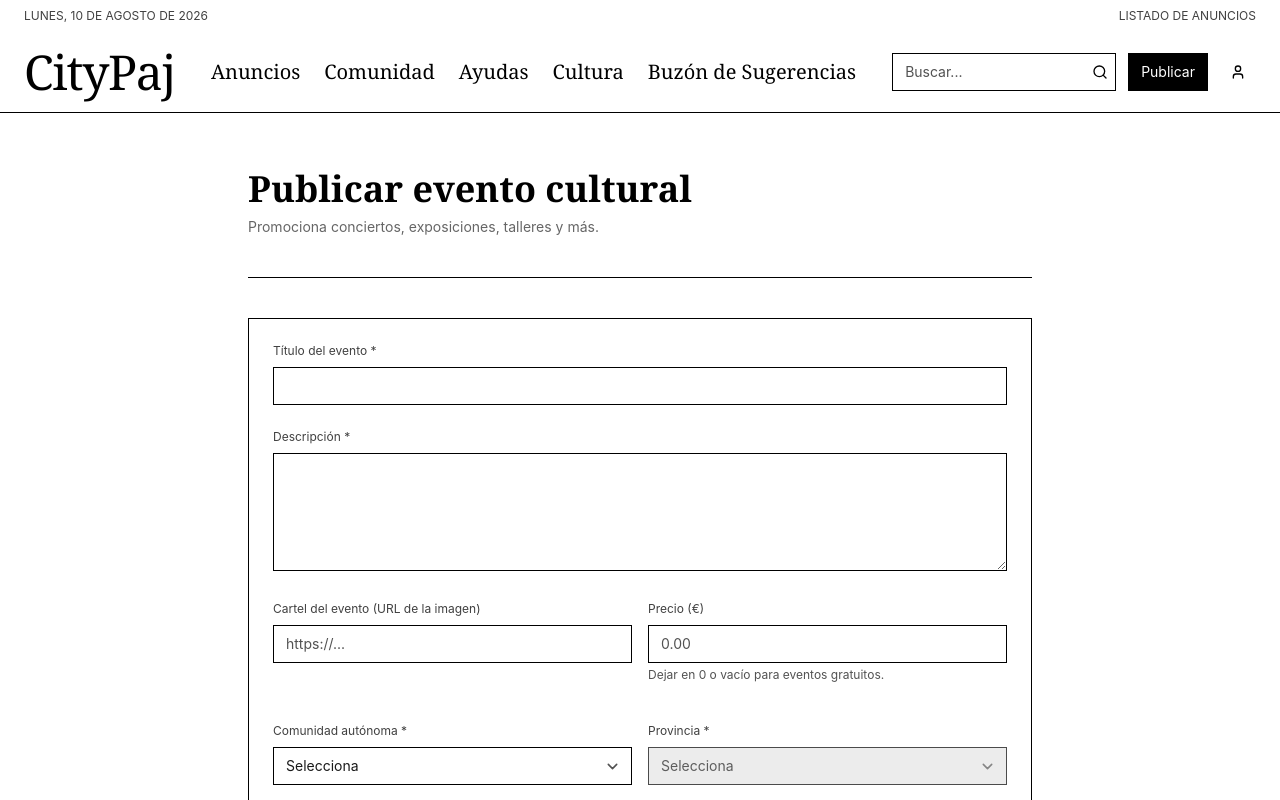
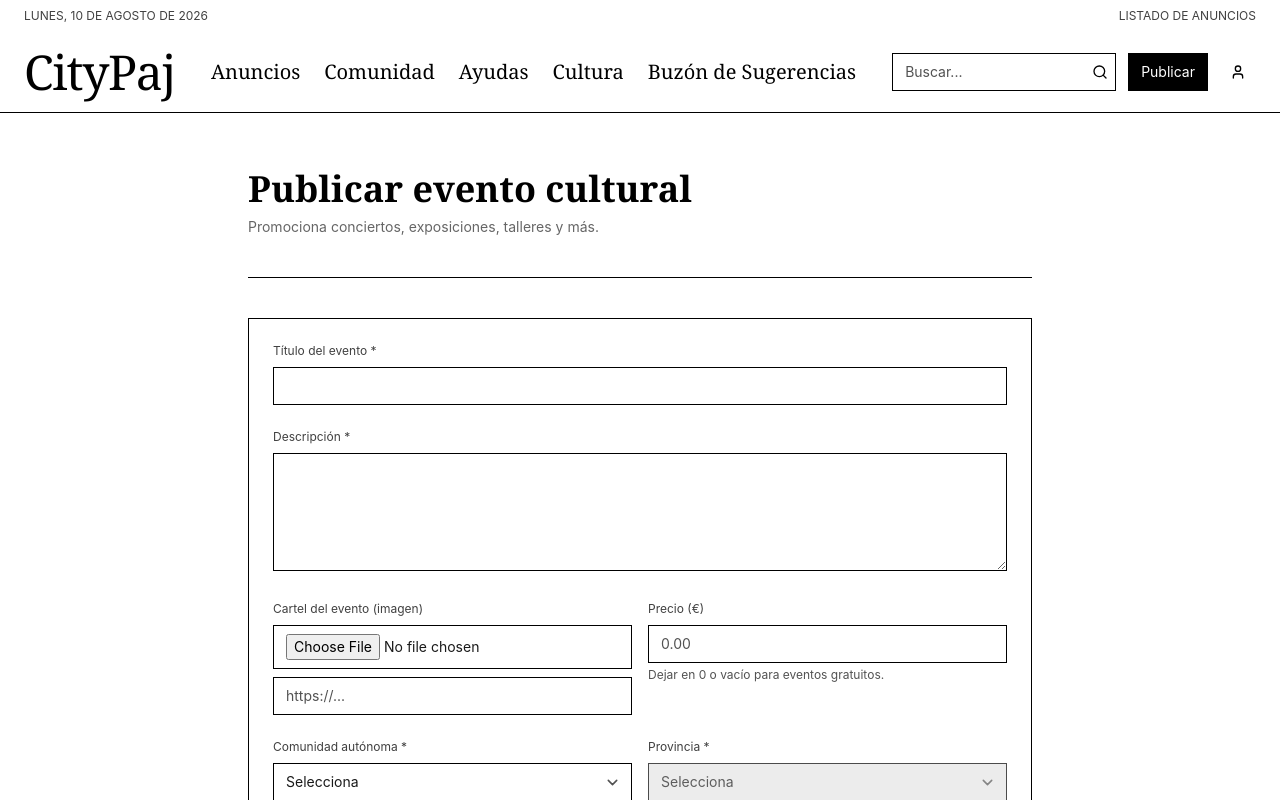
Before and after one commit to carmendmv/citypaj, a Next.js app in the folder frontend/: page /publicar/cultura in a window 1280 px wide. Shown: the top 800 px of the page. Built offline with nearby package versions, Linux system fonts and the light colour scheme.

Commit message:
Permite publicar anuncios con todas las categorias y adjuntar carteles

```diff
--- a/frontend/src/app/publicar/cultura/page.tsx
+++ b/frontend/src/app/publicar/cultura/page.tsx
@@ -24,6 +24,7 @@ export default function PublicarCulturaPage() {
   const [acceptedRules, setAcceptedRules] = useState(false);
 
   const [loading, setLoading] = useState(false);
+  const [subiendoCartel, setSubiendoCartel] = useState(false);
   const [error, setError] = useState<string | null>(null);
   const [success, setSuccess] = useState(false);
   const [resultado, setResultado] = useState<{ id?: string; estado?: string; motivo?: string } | null>(null);
@@ -36,6 +37,25 @@ export default function PublicarCulturaPage() {
       setNombre(user.nombre || '');
     }
   }, [user]);
+
+  const handleCartelUpload = async (file: File) => {
+    setSubiendoCartel(true);
+    try {
+      const formData = new FormData();
+      formData.append('imagen', file);
+      const res = await fetch('/api/upload/imagen', { method: 'POST', body: formData });
+      const json = await res.json();
+      if (json.success) {
+        setCartelUrl(json.url);
+      } else {
+        setError(json.error || 'Error al subir el cartel.');
+      }
+    } catch {
+      setError('Error al subir el cartel.');
+    } finally {
+      setSubiendoCartel(false);
+    }
+  };
 
   const onSubmit = async () => {
     setError(null);
@@ -67,7 +87,7 @@ export default function PublicarCulturaPage() {
         body: JSON.stringify({
           titulo,
           descripcion,
-          categoria: 'Cultura',
+          categoria: 'cultura',
           subcategoria: 'Evento',
           cartel_url: cartelUrl || undefined,
           precio: precio ? Number(precio) : undefined,
@@ -158,12 +178,22 @@ export default function PublicarCulturaPage() {
 
             <div className="grid grid-cols-1 sm:grid-cols-2 gap-4">
               <div>
-                <label className="block font-sans text-xs text-gray-600 mb-2">Cartel del evento (URL de la imagen)</label>
+                <label className="block font-sans text-xs text-gray-600 mb-2">Cartel del evento (imagen)</label>
+                <input
+                  type="file"
+                  accept="image/jpeg,image/png,image/webp"
+                  onChange={(e) => {
+                    const file = e.target.files?.[0];
+                    if (file) void handleCartelUpload(file);
+                  }}
+                  className="w-full px-3 py-2 text-sm font-sans border border-black bg-white focus:outline-none focus:border-orange-500"
+                />
+                {subiendoCartel && <p className="text-xs text-gray-500 mt-1">Subiendo cartel...</p>}
                 <input
                   value={cartelUrl}
                   onChange={(e) => setCartelUrl(e.target.value)}
                   placeholder="https://..."
-                  className="w-full px-3 py-2 text-sm font-sans border border-black bg-white focus:outline-none focus:border-orange-500"
+                  className="w-full px-3 py-2 mt-2 text-sm font-sans border border-black bg-white focus:outline-none focus:border-orange-500"
                 />
                 {cartelUrl && (
                   <img src={cartelUrl} alt="Vista previa del cartel" className="mt-3 max-h-48 border border-black" />
--- a/frontend/src/app/publicar/page.tsx
+++ b/frontend/src/app/publicar/page.tsx
@@ -10,7 +10,7 @@ import { useAuth } from '@/context/AuthContext';
 import { useCustomTranslation } from '@/contexts/CustomTranslationContext';
 import { COMUNIDADES, PROVINCIAS_POR_COMUNIDAD } from '@/lib/provinces';
 
-type Categoria = 'ocio' | 'servicios' | 'educacion' | 'empleo' | 'intercambios' | 'cultura';
+type Categoria = 'ocio' | 'servicios' | 'educacion' | 'empleo' | 'intercambios' | 'cultura' | 'vivienda';
 
 export default function PublicarPage() {
   const router = useRouter();
@@ -33,6 +33,7 @@ export default function PublicarPage() {
   const provinciasDisponibles = comunidadAutonoma ? PROVINCIAS_POR_COMUNIDAD[comunidadAutonoma] || [] : [];
 
   const [loading, setLoading] = useState(false);
+  const [subiendoCartel, setSubiendoCartel] = useState(false);
   const [error, setError] = useState<string | null>(null);
   const [success, setSuccess] = useState(false);
   const [resultado, setResultado] = useState<{ id?: string; estado?: string; motivo?: string } | null>(null);
@@ -46,6 +47,25 @@ export default function PublicarPage() {
       // El comunidad autónoma se podría autocompletar si está disponible en el usuario
     }
   }, [user]);
+
+  const handleCartelUpload = async (file: File) => {
+    setSubiendoCartel(true);
+    try {
+      const formData = new FormData();
+      formData.append('imagen', file);
+      const res = await fetch('/api/upload/imagen', { method: 'POST', body: formData });
+      const json = await res.json();
+      if (json.success) {
+        setCartelUrl(json.url);
+      } else {
+        setError(json.error || 'Error al subir el cartel.');
+      }
+    } catch {
+      setError('Error al subir el cartel.');
+    } finally {
+      setSubiendoCartel(false);
+    }
+  };
 
   const onSubmit = async () => {
     setError(null);
@@ -230,6 +250,7 @@ export default function PublicarPage() {
                     <option value="educacion">Formación</option>
                     <option value="empleo">Empleo</option>
                     <option value="intercambios">Comunidad</option>
+                    <option value="vivienda">Vivienda</option>
                     <option value="cultura">Cultura / Evento</option>
                   </select>
                 </div>
@@ -334,12 +355,22 @@ export default function PublicarPage() {
                   <div className="font-serif text-base font-bold text-black mb-4">Datos del evento</div>
                   <div className="grid grid-cols-1 sm:grid-cols-2 gap-4">
                     <div>
-                      <label className="block font-sans text-xs text-gray-600 mb-2">Cartel del evento (URL de la imagen)</label>
+                      <label className="block font-sans text-xs text-gray-600 mb-2">Cartel del evento (imagen)</label>
+                      <input
+                        type="file"
+                        accept="image/jpeg,image/png,image/webp"
+                        onChange={(e) => {
+                          const file = e.target.files?.[0];
+                          if (file) void handleCartelUpload(file);
+                        }}
+                        className="w-full px-3 py-2 text-sm font-sans border border-black bg-white focus:outline-none focus:border-orange-500"
+                      />
+                      {subiendoCartel && <p className="text-xs text-gray-500 mt-1">Subiendo cartel...</p>}
                       <input
                         value={cartelUrl}
                         onChange={(e) => setCartelUrl(e.target.value)}
                         placeholder="https://..."
-                        className="w-full px-3 py-2 text-sm font-sans border border-black bg-white focus:outline-none focus:border-orange-500"
+                        className="w-full px-3 py-2 mt-2 text-sm font-sans border border-black bg-white focus:outline-none focus:border-orange-500"
                       />
                       {cartelUrl && (
                         <img src={cartelUrl} alt="Vista previa" className="mt-3 max-h-40 border border-black" />
```
